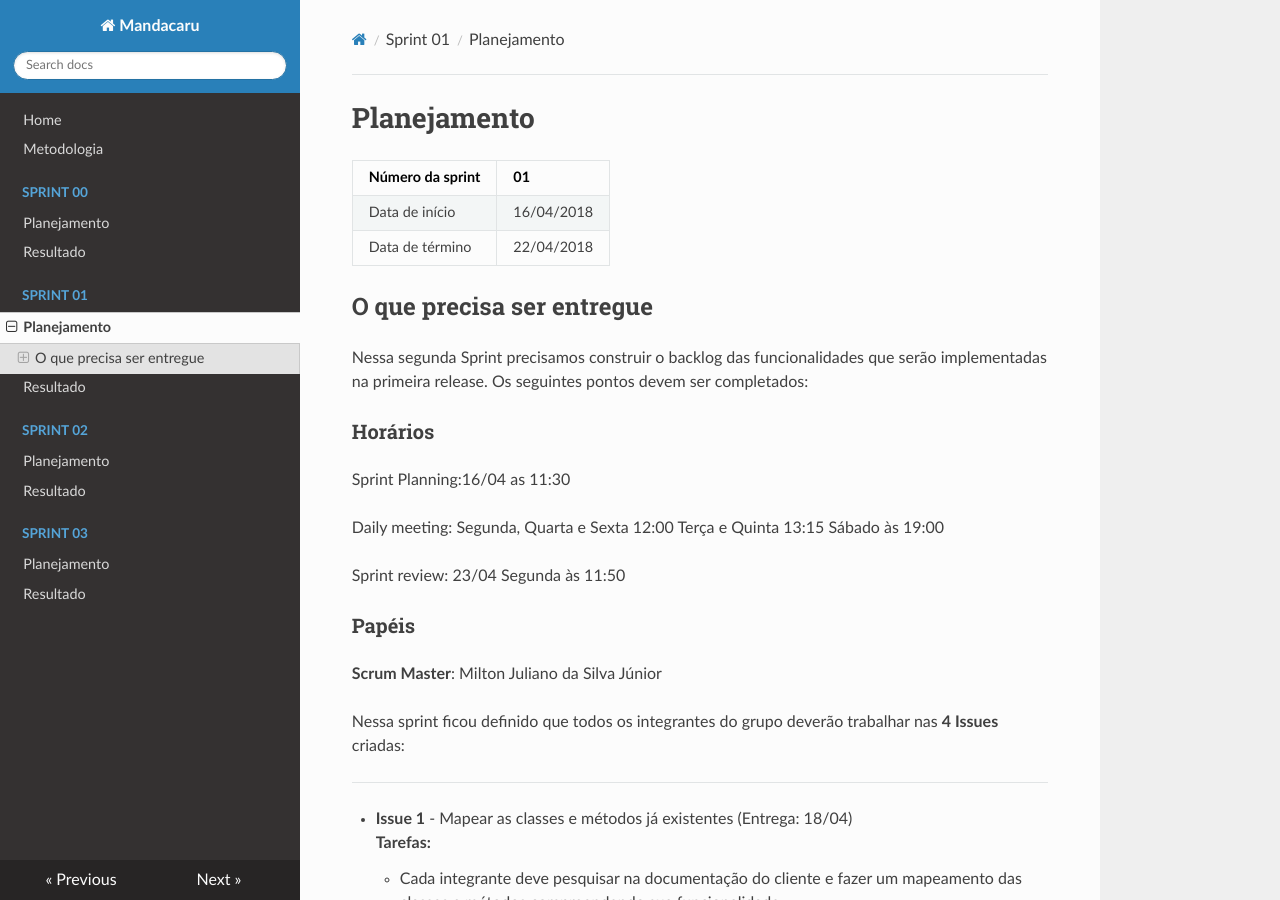
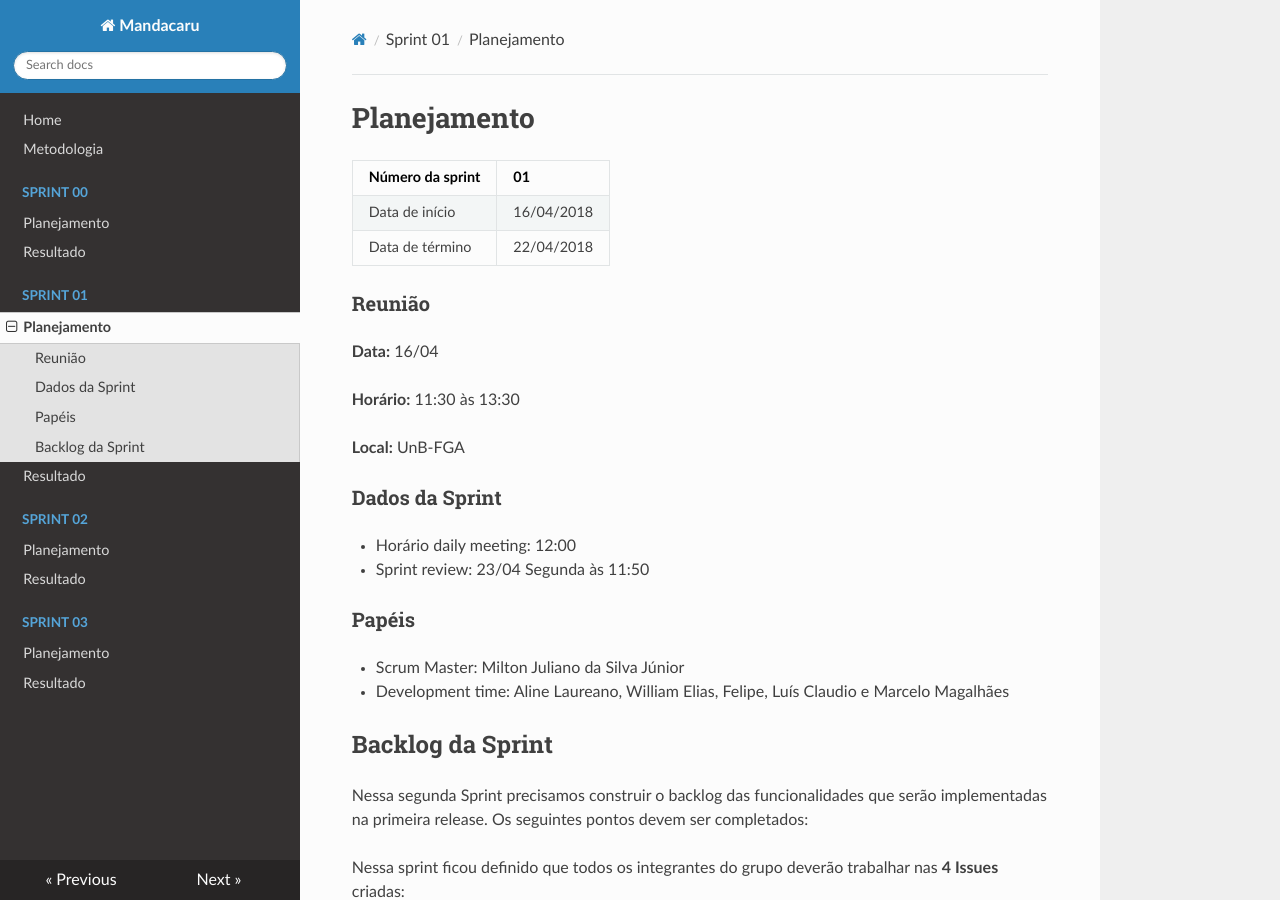
Before and after one commit to MDS-Mandacaru/Documentacao-Mandacaru, an MkDocs documentation site: the page built from docs/Sprints/Sprint01/planejamento-sprint01.md, in a window 1280 px wide and 900 px high. Built offline with MkDocs 1.6.1, drawn with Linux system fonts in a browser that asks for light colours; nearby versions of some CDN libraries; old or Windows-style settings are respelled for this version of MkDocs.

Commit message:
Alterando textos de planejamento e resultado das sprints

```diff
--- a/docs/Sprints/Sprint01/planejamento-sprint01.md
+++ b/docs/Sprints/Sprint01/planejamento-sprint01.md
@@ -5,22 +5,24 @@
 |Data de início 	| 16/04/2018|
 |Data de término 	| 22/04/2018|
 
-## O que precisa ser entregue
-Nessa segunda Sprint precisamos construir o backlog das funcionalidades que serão implementadas na primeira release. Os seguintes pontos devem ser completados:
+### Reunião
+**Data:** 16/04
 
-### Horários
-Sprint Planning:16/04 as 11:30
+**Horário:** 11:30 às 13:30
 
-Daily meeting:
-Segunda, Quarta e Sexta 12:00
-Terça e Quinta 13:15
-Sábado às 19:00
+**Local:** UnB-FGA
 
-Sprint review:
- 23/04 Segunda às 11:50
+### Dados da Sprint
+* Horário daily meeting: 12:00
+* Sprint review: 23/04 Segunda às 11:50
 
 ### Papéis
-**Scrum Master**: Milton Juliano da Silva Júnior
+* Scrum Master: Milton Juliano da Silva Júnior
+
+* Development time: Aline Laureano, William Elias, Felipe, Luís Claudio e Marcelo Magalhães
+
+## Backlog da Sprint
+Nessa segunda Sprint precisamos construir o backlog das funcionalidades que serão implementadas na primeira release. Os seguintes pontos devem ser completados:
 
 Nessa sprint ficou definido que todos os integrantes do grupo deverão trabalhar nas **4 Issues** criadas:
 ***
```
Also changed, not shown: docs/Sprints/Sprint00/planejamento-sprint00.md (+3 -2 lines), docs/Sprints/Sprint00/resultados-sprint00.md (+2 -2 lines), docs/Sprints/Sprint01/resultados-sprint01.md (+24 -18 lines), docs/Sprints/Sprint02/planejamento-sprint02.md (+17 -7 lines), docs/Sprints/Sprint03/planejamento-sprint03.md (+62 -0 lines).
